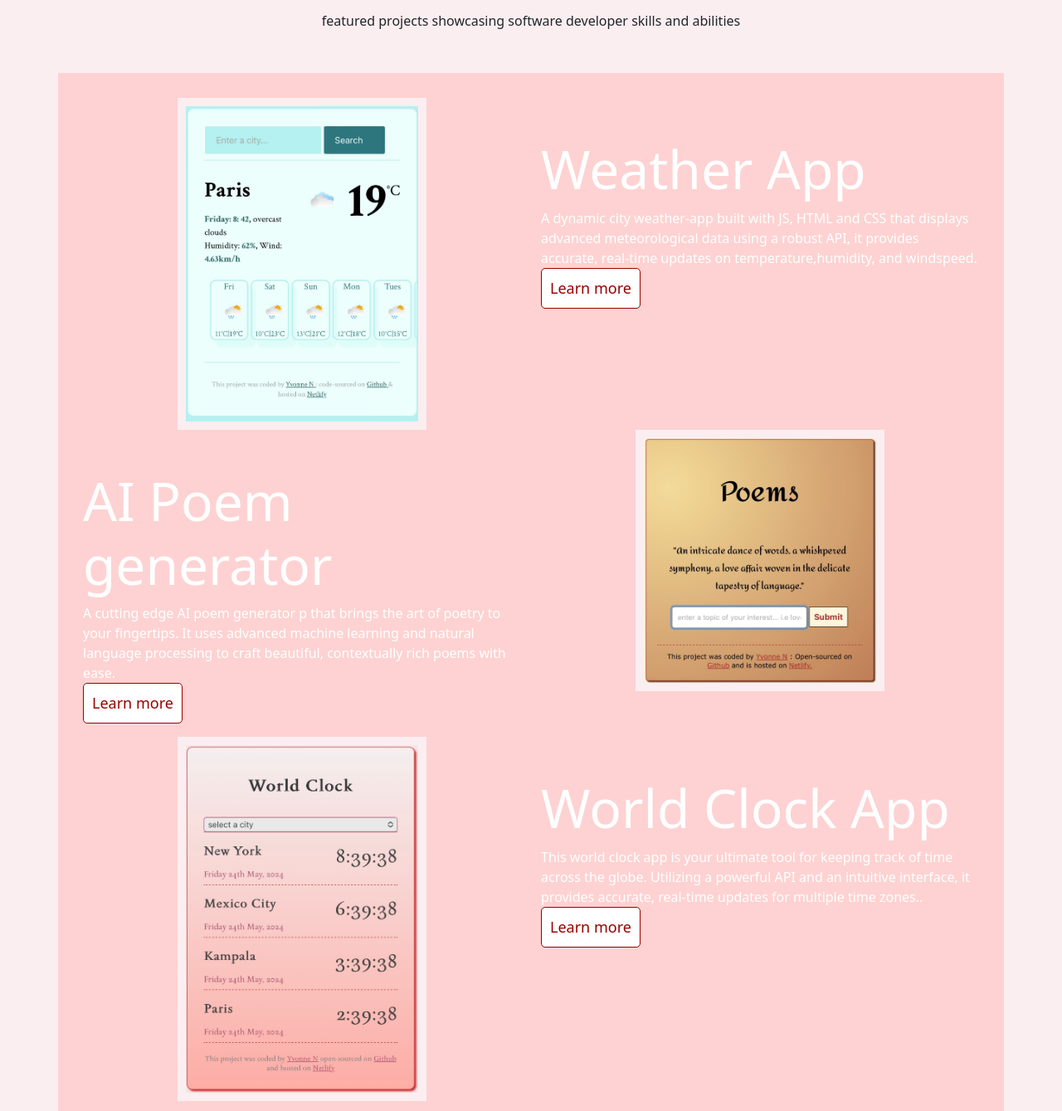
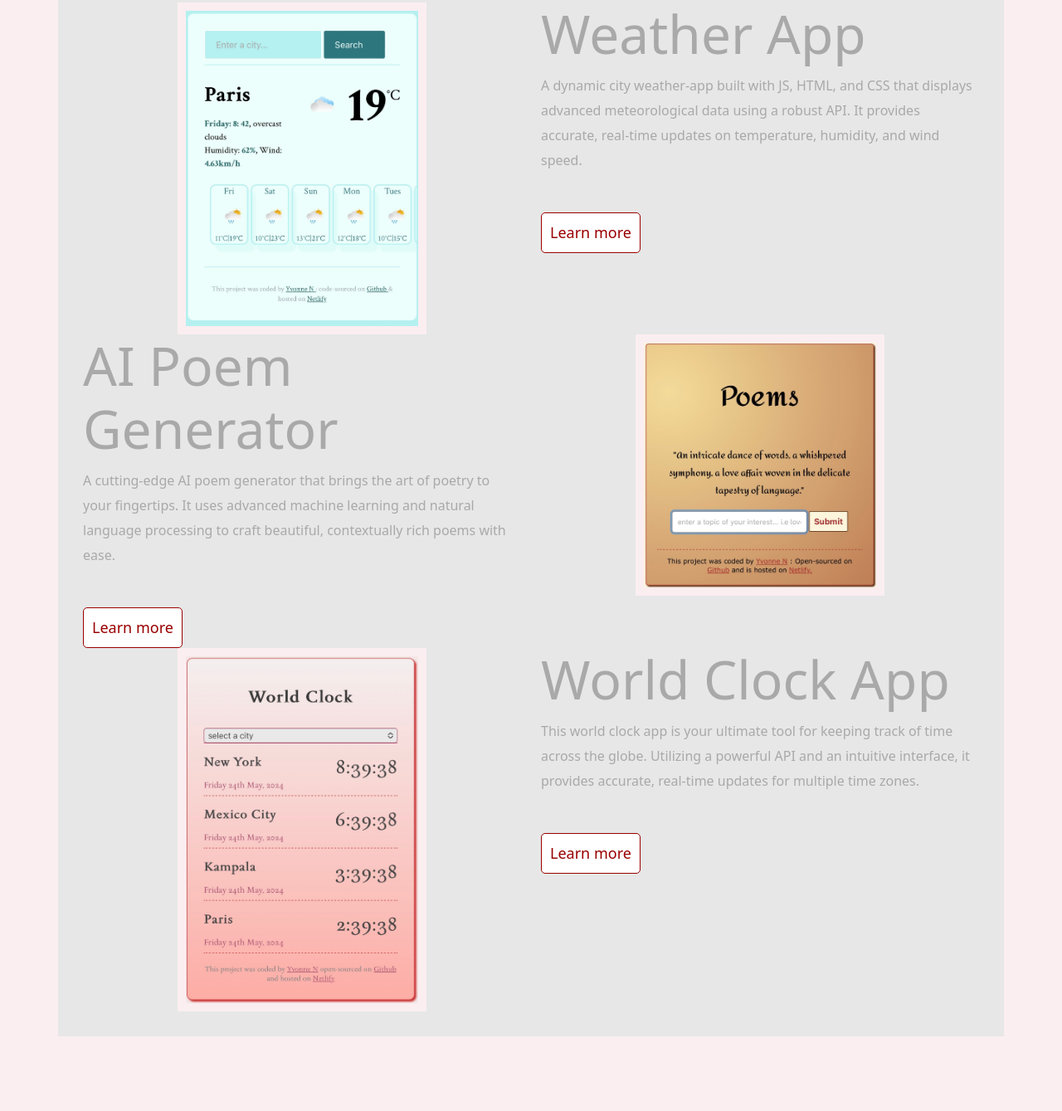
Before and after one commit to vovoSoul/official-portfolio, a plain HTML site: page index.html in a window 1280 px wide. Shown: the part 761-2100 px from the top of the page at 83% size. After the commit the page ends 2010 px from the top, so only its background shows below. Drawn offline with nearby package versions, Linux system fonts and the light colour scheme; a web font is replaced by a local one.

Commit message:
added contact page.. changed come colors

```diff
--- a/index.html
+++ b/index.html
@@ -22,13 +22,11 @@
     <link rel="preconnect" href="https://fonts.googleapis.com" />
     <link rel="preconnect" href="https://fonts.gstatic.com" crossorigin />
     <link
-      href="https://fonts.googleapis.com/css2?family=Poppins:ital,wght@0,100;0,200;0,300;0,400;0,500;0,600;0,700;0,800;0,900;1,100;1,200;1,300;1,400;1,500;1,600;1,700;1,800;1,900&display=swap"
+      href="https://fonts.googleapis.com/css2?family=Poppins:ital,wght@0,100;0,200;0,300;0,400;0,500;0,600;0,700;0,800;0,900&display=swap"
       rel="stylesheet"
     />
-    <link rel="preconnect" href="https://fonts.googleapis.com" />
-    <link rel="preconnect" href="https://fonts.gstatic.com" crossorigin />
     <link
-      href="https://fonts.googleapis.com/css2?family=Playfair+Display:ital,wght@0,400..900;1,400..900&family=Poppins:ital,wght@0,100;0,200;0,300;0,400;0,500;0,600;0,700;0,800;0,900;1,100;1,200;1,300;1,400;1,500;1,600;1,700;1,800;1,900&display=swap"
+      href="https://fonts.googleapis.com/css2?family=Playfair+Display:ital,wght@0,400..900;1,400..900&family=Poppins:ital,wght@0,100;0,200;0,300;0,400;0,500;0,600;0,700;0,800;0,900&display=swap"
       rel="stylesheet"
     />
     <link rel="stylesheet" href="src/styles.css" />
@@ -37,7 +35,7 @@
     <div class="container1">
       <h3>Hello 👋🏾 I am</h3>
       <h1>Yvonne Namungoma</h1>
-      <p class="mt-3">Software developer, based in New York</p>
+      <p class="mt-3 title">Software developer, based in New York</p>
       <div><a href="#" class="btn mt-5"> contact me</a></div>
     </div>
 
@@ -50,44 +48,65 @@
     <div class="container">
       <div class="row">
         <div class="col">
-            <img src="images/weatherapp.jpg" class= "img-fluid d-none d-lg-block" alt="" >
+          <img
+            src="images/weatherapp.jpg"
+            class="img-fluid d-none d-lg-block"
+            alt=""
+          />
         </div>
         <div class="col">
+          <h2>Weather App</h2>
           <p class="mb-5">
-                <h2>Weather App</h2>
-              A dynamic city weather-app built with JS, HTML and CSS that displays
-              advanced meteorological data using a robust API, it provides
-              accurate, real-time updates on temperature,humidity, and
-              windspeed.
-             <div class="mt-0"> <a href="#" class="btn"> Learn more</a></div>
+            A dynamic city weather-app built with JS, HTML, and CSS that
+            displays advanced meteorological data using a robust API. It
+            provides accurate, real-time updates on temperature, humidity, and
+            wind speed.
           </p>
+          <div class="mt-0">
+            <a href="#" class="btn">Learn more</a>
           </div>
         </div>
-           <div class ="row">
-          <div class="col">
-            <p class="mb-5">
-                <h2>AI Poem generator</h2>
-              A cutting edge AI poem generator p that brings the art of poetry to your
-        fingertips. It uses advanced machine learning and natural language
-        processing to craft beautiful, contextually rich poems with ease.
-             <div class="mt-0"> <a href="#" class="btn"> Learn more</a></div>
-            </p>
-
-          </div>
-          <div class="col"><div><img src="images/AI-poem generator.jpg" class= "img-fluid d-none d-lg-block" alt=""></div></div>
       </div>
       <div class="row">
         <div class="col">
-            <img src="images/worldclock.jpg" class= "img-fluid d-none d-lg-block" alt="" >
+          <h2>AI Poem Generator</h2>
+          <p class="mb-5">
+            A cutting-edge AI poem generator that brings the art of poetry to
+            your fingertips. It uses advanced machine learning and natural
+            language processing to craft beautiful, contextually rich poems with
+            ease.
+          </p>
+          <div class="mt-0">
+            <a href="#" class="btn">Learn more</a>
+          </div>
         </div>
         <div class="col">
+          <img
+            src="images/AI-poem-generator.jpg"
+            class="img-fluid d-none d-lg-block"
+            alt=""
+          />
+        </div>
+      </div>
+      <div class="row">
+        <div class="col">
+          <img
+            src="images/worldclock.jpg"
+            class="img-fluid d-none d-lg-block"
+            alt=""
+          />
+        </div>
+        <div class="col">
+          <h2>World Clock App</h2>
           <p class="mb-5">
-                <h2>World Clock App</h2>
             This world clock app is your ultimate tool for keeping track of time
-        across the globe. Utilizing a powerful API and an intuitive interface,
-        it provides accurate, real-time updates for multiple time zones..
-             <div class="mt-0"> <a href="#" class="btn"> Learn more</a></div>
+            across the globe. Utilizing a powerful API and an intuitive
+            interface, it provides accurate, real-time updates for multiple time
+            zones.
           </p>
+          <div class="mt-0">
+            <a href="#" class="btn">Learn more</a>
+          </div>
         </div>
       </div>
     </div>
--- a/src/styles.css
+++ b/src/styles.css
@@ -15,7 +15,6 @@ body {
   text-align: center;
   font-size: 36px;
   padding: 160px 0;
-  max-width: 600px;
   display: block;
   margin: auto;
 }
@@ -25,7 +24,7 @@ body {
   font-size: 96px;
 }
 .container1 h2 {
-  color: gray;
+  color: darkgrey;
   font-family: "Playfair Display", serif;
   font-weight: bold;
 }
@@ -74,9 +73,13 @@ img {
 }
 
 .container {
-  background-color: #fed2d2;
-  color: white;
+  background-color: #e7e7e7;
+  color: darkgray;
   padding: 30px;
+}
+
+.container.about-section {
+  color: black;
 }
 
 @media (max-width: 900px) {
```
Also changed, not shown: about.html (added, +62 -0 lines), images/AI-poem-generator.JPG (renamed from images/AI-poem generator.JPG), images/facepic.JPG (added). Lines whose indentation alone changed are shown as unchanged.
